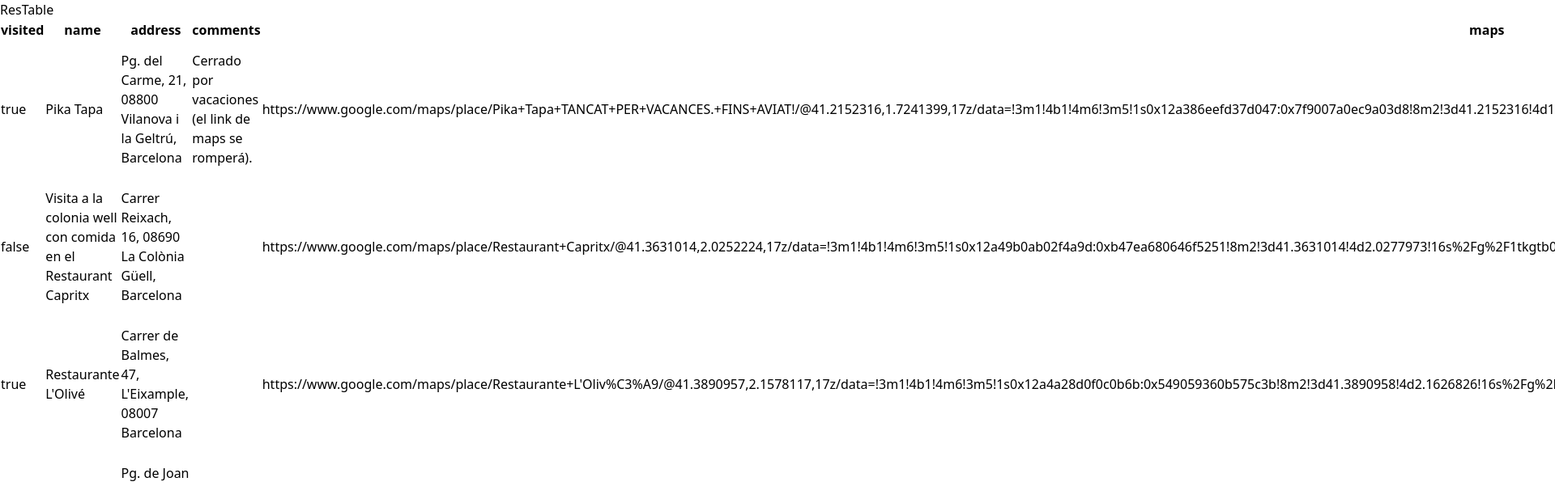
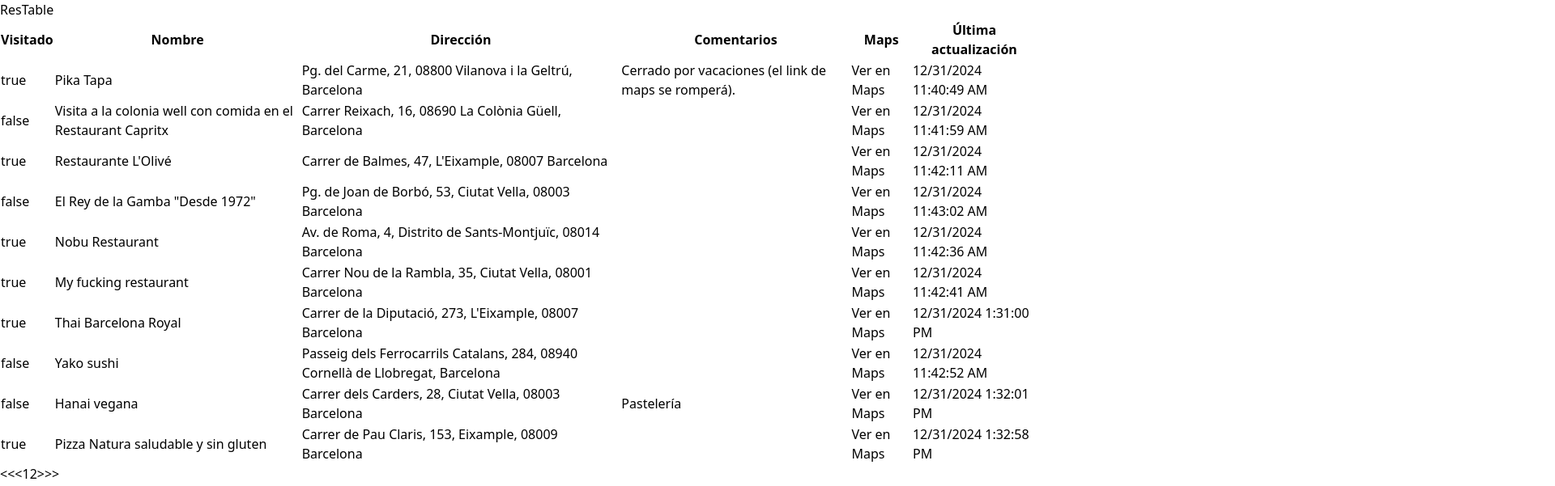
Before and after one commit to olivaalbert1/resTable, a React (Vite) app: page / in a window 1280 px wide. Shown: the top 601 px of the page at 81% size, 1920 px wide, since content can reach past the window. Built offline with nearby package versions, Linux system fonts and the light colour scheme.

Commit message:
estilar los datos de las celdas

```diff
--- a/src/view/DataTable.jsx
+++ b/src/view/DataTable.jsx
@@ -6,12 +6,36 @@ export const DataTable = () => {
     const [data, setData] = React.useState(defaultData);
 
     const columns = [
-        { accessorKey: "visited" },
-        { accessorKey: "name" },
-        { accessorKey: "address" },
-        { accessorKey: "comments" },
-        { accessorKey: "maps" },
-        { accessorKey: "lastUpdate" }
+        {
+            accessorKey: "visited",
+            header: () => <span>Visitado</span>
+        },
+        {
+            accessorKey: "name",
+            header: () => <span>Nombre</span>,
+            cell: info => <span className="font-bold">{info.getValue()}</span>
+        },
+        {
+            accessorKey: "address",
+            header: () => <span>Dirección</span>
+        },
+        {
+            accessorKey: "comments",
+            header: () => <span>Comentarios</span>
+        },
+        {
+            accessorKey: "maps",
+            header: () => <span>Maps</span>,
+            cell: info => <a href={info.getValue()} target="_blank" rel="noreferrer">Ver en Maps</a>
+        },
+        {
+            accessorKey: "lastUpdate",
+            header: () => <span>Última actualización</span>,
+            cell: info => {
+                const date = new Date(info.getValue());
+                return <span>{date.toLocaleDateString()} {date.toLocaleTimeString()}</span>
+            }
+        }
     ]
 
     const table = useReactTable(
@@ -104,7 +128,7 @@ export const DataTable = () => {
                     {Number(table.getRowModel().rows[0].id) + 1} - {Number(table.getRowModel().rows[table.getRowModel().rows.length - 1].id) + 1} de {Number(defaultData.length)}
                 </div>
                 <select className="text-gray-600 border border-gray-300 rounded outline-indigo-700"
-                onChange={(e) => table.setPageSize(Number(e.target.value))}
+                    onChange={(e) => table.setPageSize(Number(e.target.value))}
                 >
                     <option value="5">5</option>
                     <option value="10">10</option>
```
